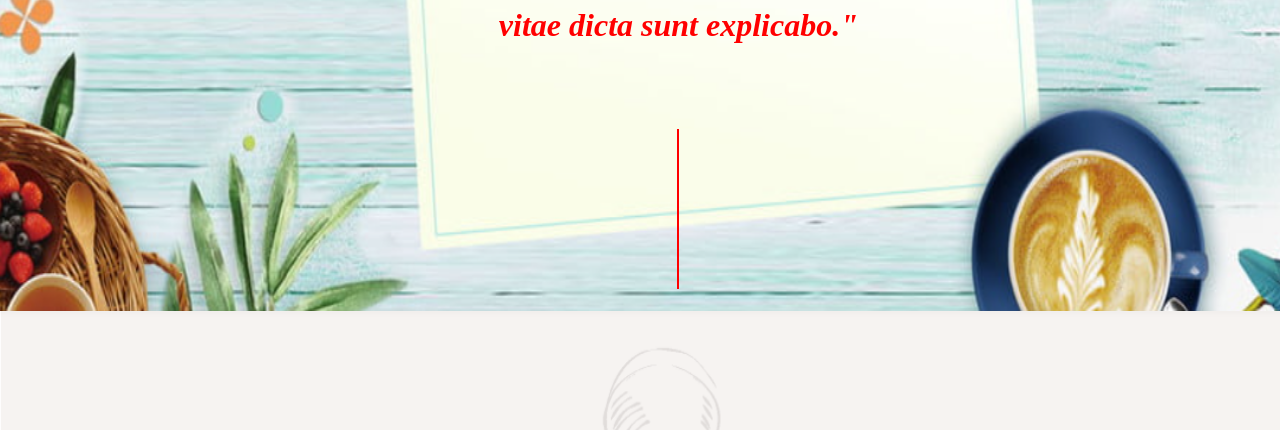
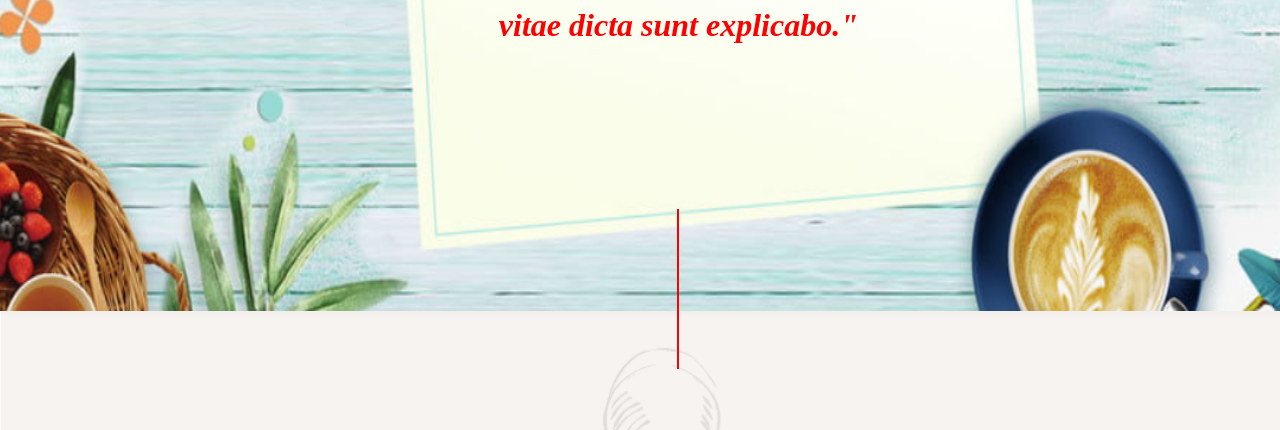
Before and after one commit to Yodawgz0/food-works, a React (Create React App) app: page / in a window 1280 px wide. Shown: the part 4680-5110 px from the top of the page. Built offline with nearby package versions, Linux system fonts and the light colour scheme.

Commit message:
testimonial red line correction

```diff
--- a/src/styles/Testimonials.scss
+++ b/src/styles/Testimonials.scss
@@ -38,7 +38,7 @@ img {
     font-weight: bold;
   }
   &__redline {
-    margin-top: 8vh;
+    margin-top: 18vh;
 
     border-left: 2px solid red;
     height: 20vh;
```
